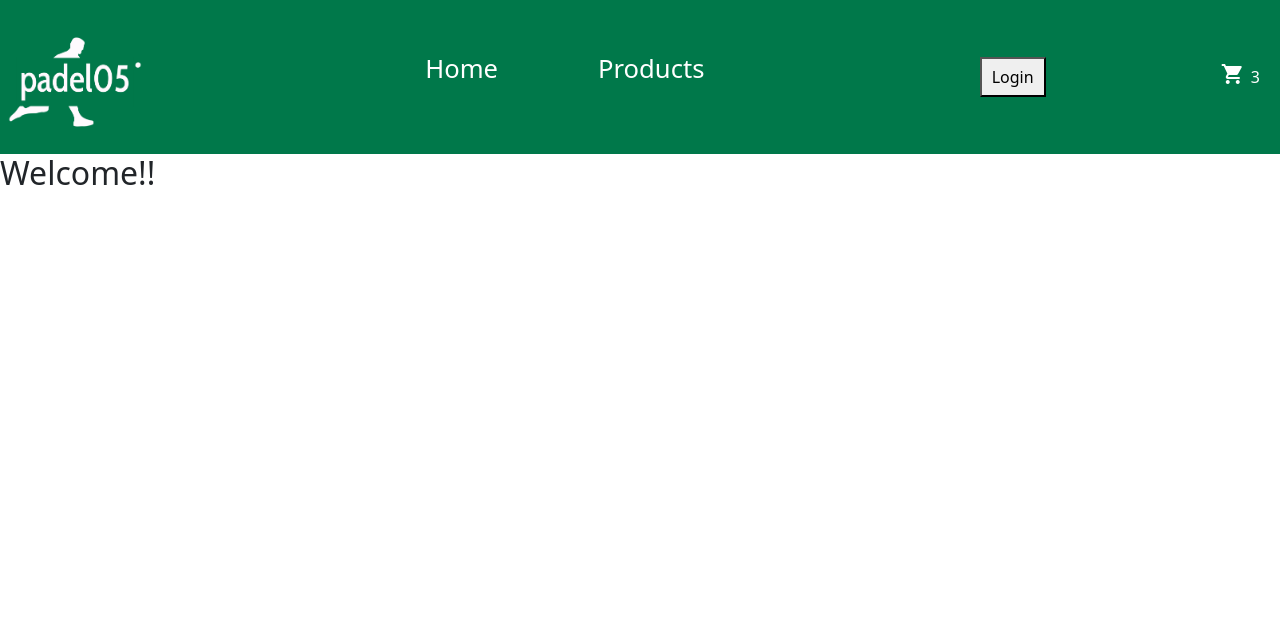
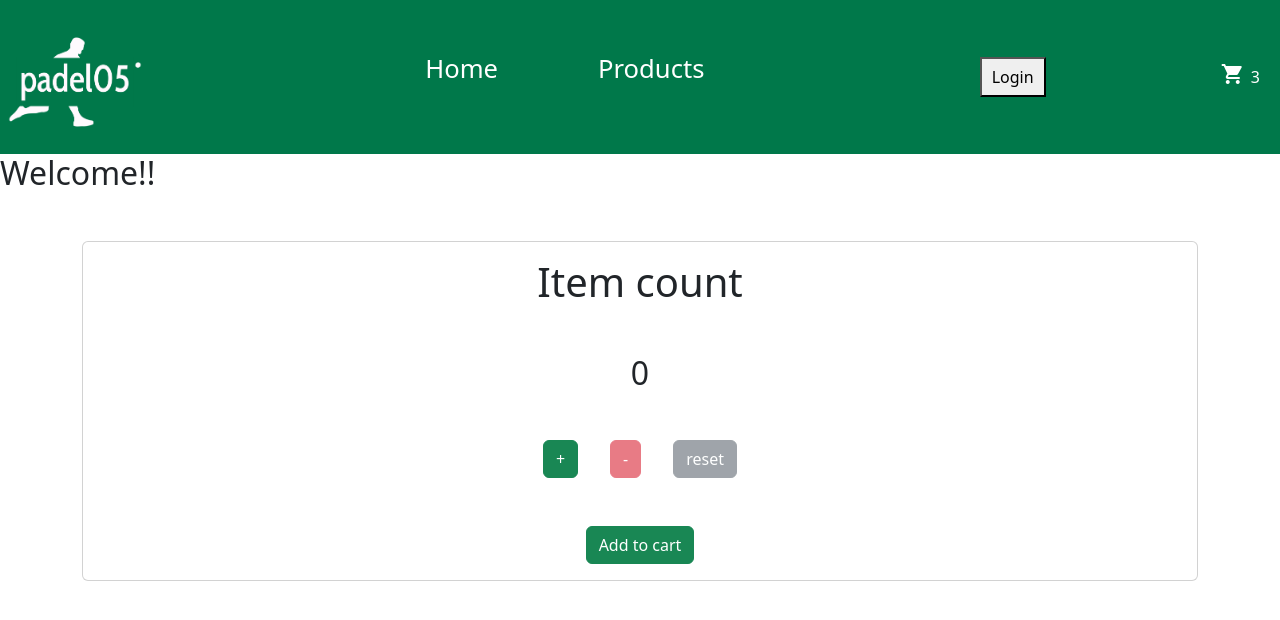
Before and after one commit to SantiGennu/Padel-shop, a React (Create React App) app: page / in a window 1280 px wide. Shown: the top 620 px of the page. Built offline with nearby package versions, Linux system fonts and the light colour scheme.

Commit message:
ItemCount

```diff
--- a/public/index.html
+++ b/public/index.html
@@ -14,6 +14,7 @@
     -->
   <link rel="manifest" href="%PUBLIC_URL%/manifest.json" />
   <link href="https://fonts.googleapis.com/icon?family=Material+Icons" rel="stylesheet">
+  <link rel="stylesheet" href="https://cdnjs.cloudflare.com/ajax/libs/bootstrap/5.2.0/css/bootstrap.min.css">
   <!--
       Notice the use of %PUBLIC_URL% in the tags above.
       It will be replaced with the URL of the `public` folder during the build.
--- a/src/App.js
+++ b/src/App.js
@@ -2,6 +2,7 @@ import NavBar from "./components/NavBar/NavBar";
 import ItemListContainer from "./components/ItemListContainer";
 import "./app/styles.css";
 import 'bootstrap/dist/css/bootstrap.min.css';
+
 
 
 
@@ -11,6 +12,7 @@ function App() {
     <div >
       <NavBar />
       <ItemListContainer greetings={"Welcome!!"} />
+
     </div>
   );
 }
--- a/src/components/ItemListContainer.js
+++ b/src/components/ItemListContainer.js
@@ -1,8 +1,15 @@
 import React from 'react'
+import ItemCount from './NavBar/ItemCount'
+
+
 
 const ItemListContainer = ({ greetings }) => {
     return (
-        <h2>{greetings}</h2>
+        <div>
+            <h2>{greetings}</h2>
+            <ItemCount />
+        </div>
+
     )
 }
 
--- /dev/null
+++ b/src/components/NavBar/ItemCount.js
@@ -0,0 +1,36 @@
+import React from 'react'
+import { useState } from 'react';
+
+const ItemCount = () => {
+    const [contador, setContador] = useState(0);
+    return (
+        <div className='container my-5'>
+            <div className='card text-center my-5'>
+                <div className='card-body'>
+                    <h1> Item count</h1>
+                    <div className='my-5'>
+                        <h2 className='my-5'>{contador}</h2>
+                        <button
+                            className='btn btn-success mx-3'
+                            onClick={() => setContador(contador + 1)}
+                            disabled={contador === 5} >+</button>
+                        {/* stock hasta 5  */}
+
+                        <button
+                            className='btn btn-danger mx-3'
+                            onClick={() => setContador(contador - 1)}
+                            disabled={contador === 0} >-</button>
+                        {/* deshabilita contador cuando es negativo */}
+                        <button
+                            className='btn btn-secondary mx-3'
+                            onClick={() => setContador(0)}
+                            disabled={contador === 0} >reset</button>
+                    </div>
+                    <button className='btn btn-success mx-3'>Add to cart</button>
+                </div>
+            </div>
+        </div>
+    )
+}
+
+export default ItemCount
--- a/src/components/NavBar/NavBar.js
+++ b/src/components/NavBar/NavBar.js
@@ -10,6 +10,7 @@ const NavBar = () => {
             </ul>
             <button className="login">Login</button>
             < CartWidget />
+
         </nav>
 
 
```
